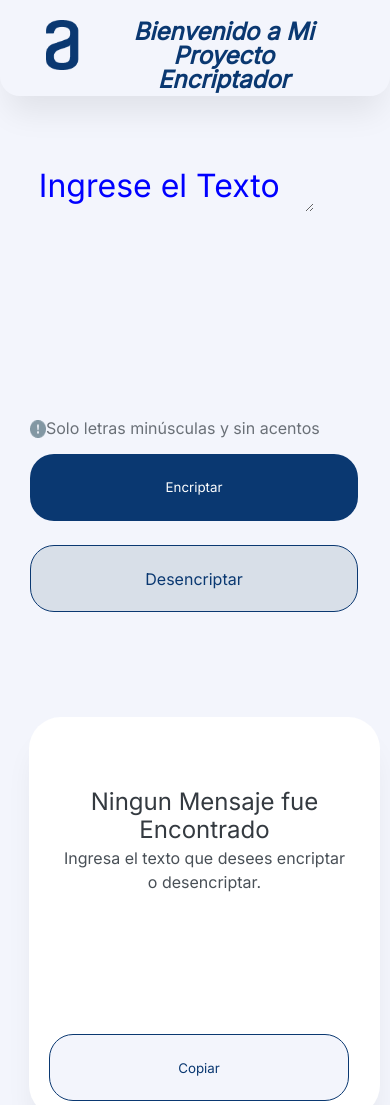
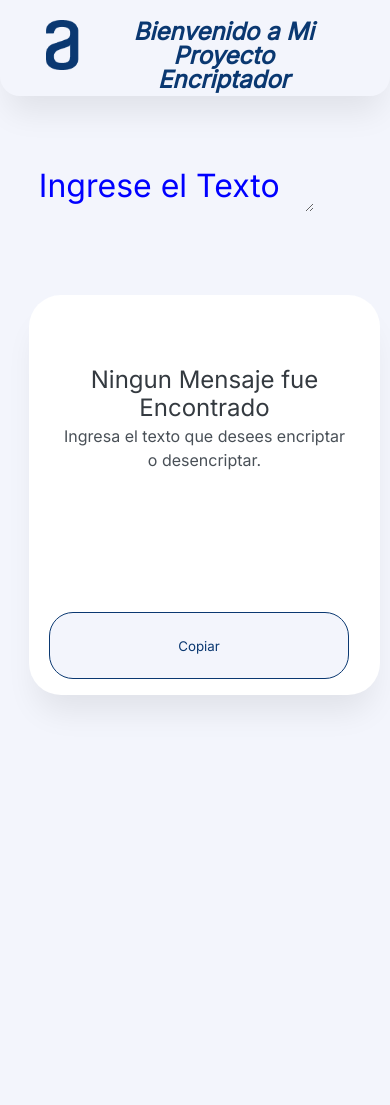
Before and after one commit to gabo4481/proyecto-encriptador, a plain HTML site: page index.html in a window 390 px wide. Shown: the top 1105 px of the page. Drawn offline with Linux system fonts and the light colour scheme.

Commit message:
cambios css

```diff
--- a/style.css
+++ b/style.css
@@ -478,7 +478,7 @@ footer {
 
     .section2{
         width: 90%;
-        top: 85%;
+        top: 35%;
         flex-direction: column;
         height: 400px;
         margin: 0 auto;
```
